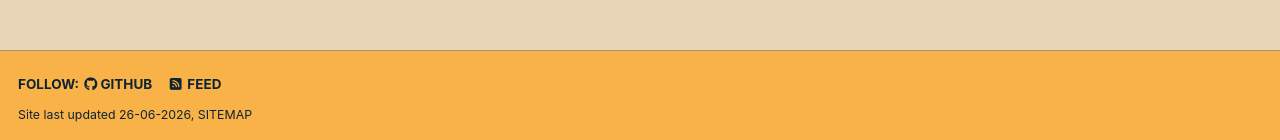
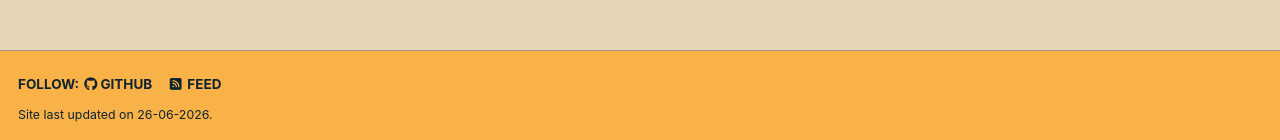
Before and after one commit to salgueroalarcon/salgueroalarcon.github.io, a Jekyll site: the page built from _pages/about.md, in a window 1280 px wide and 953 px high. Shown: the part 810-950 px from the top of the window. Built offline with Jekyll 4.4.1, drawn with Linux system fonts in a browser that asks for light colours; a style sheet for code colours, icons or effects is not loaded.

Commit message:
Modify footer last updated date text
Updated footer to change the wording for the last updated date.

```diff
--- a/_includes/footer.html
+++ b/_includes/footer.html
@@ -20,5 +20,5 @@
 {% endif %}
 
 <div class="page__footer-copyright">
-  Site last updated {{ "now" | date: '%d-%m-%Y' }}, <a href="/sitemap/" style="text-transform: uppercase;">{{ site.data.ui-text[site.locale].site_map | default: "Sitemap" }}</a>
+  Site last updated on {{ "now" | date: '%d-%m-%Y' }}.
 </div>
```
